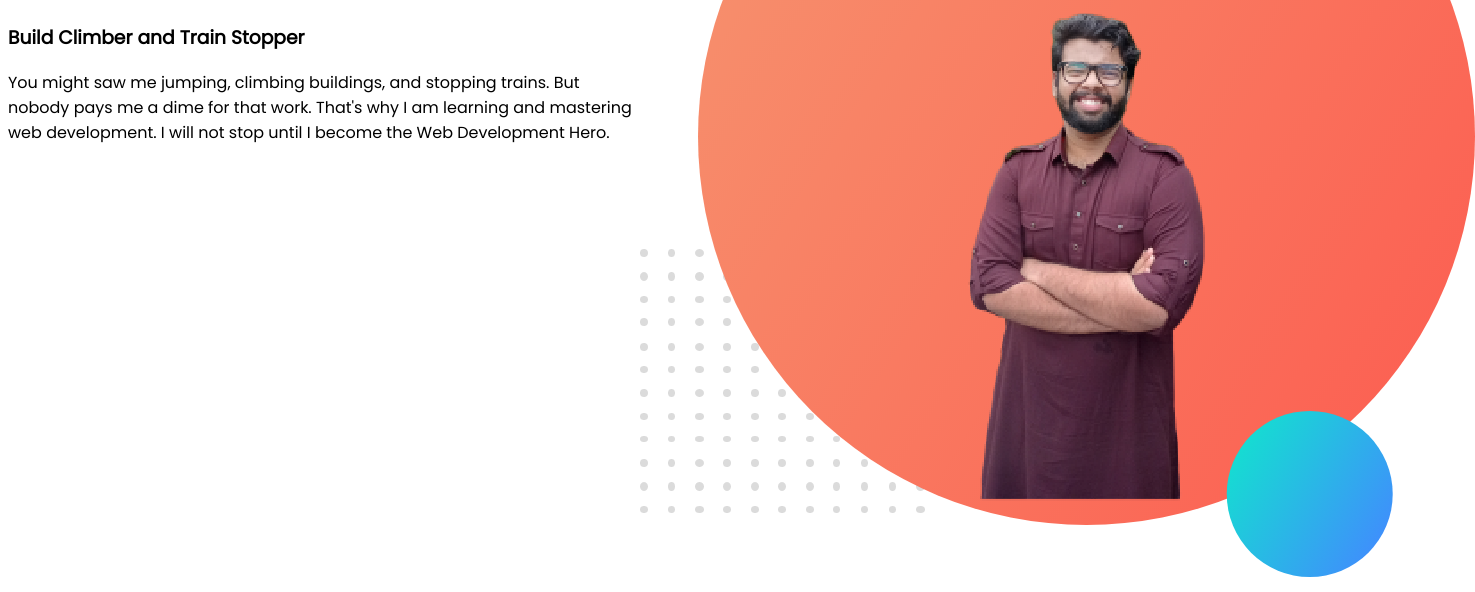
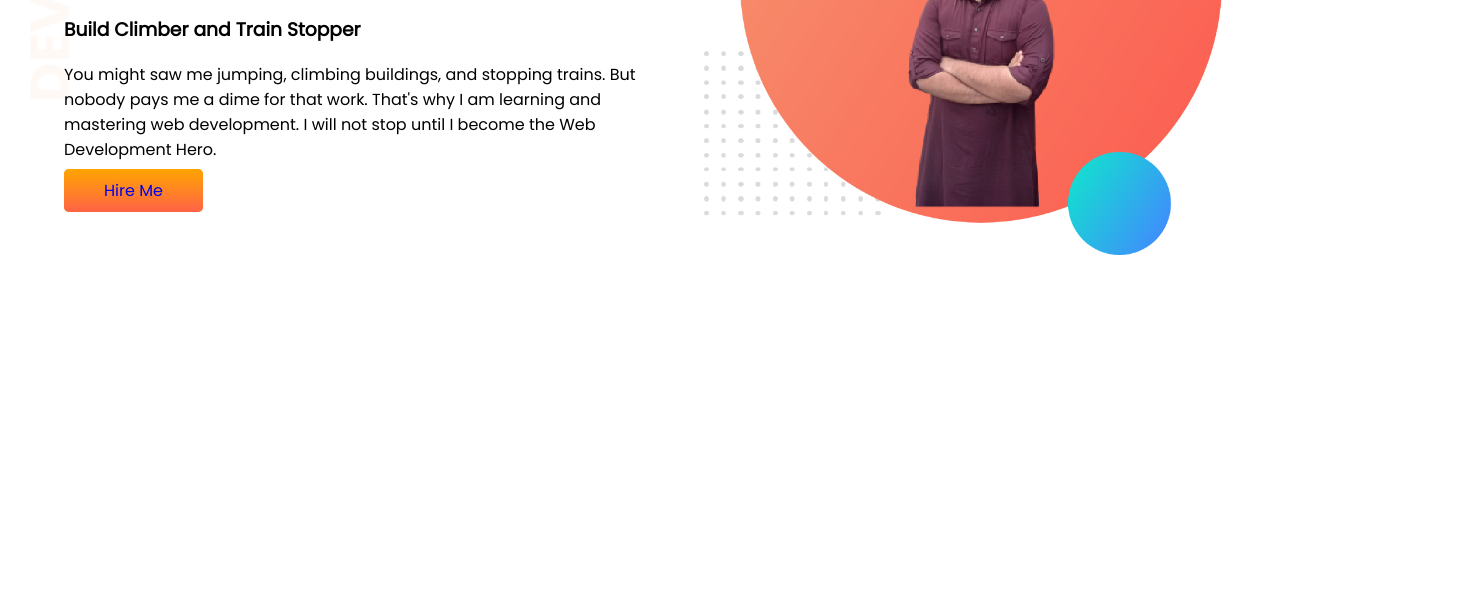
Before and after one commit to fardinkomol/portfolio-repo, a plain HTML site: page index.html in a window 1280 px wide. Shown: the part 260-852 px from the top of the page, 1475 px wide, since content can reach past the window. After the commit the page ends 800 px from the top, so only its background shows below. Drawn offline with Linux system fonts and the light colour scheme.

Commit message:
banner add

```diff
--- a/index.html
+++ b/index.html
@@ -14,7 +14,7 @@
 </head>
 
 <body>
-     <section>
+     <section class="top-banner">
           <div class="half-width">
                <h1>Welcome To</h1>
                <h1><span class="orange-color">Fardin Alam</span> World!</h1>
@@ -23,6 +23,10 @@
                     work.
                     That's why I am learning and mastering web development. I will not stop until I become the Web
                     Development Hero.</p>
+               <a class="link-button" target="_blank" "
+                    href="
+                    https://www.linkedin.com/in/fardin-alam-043912209?lipi=urn%3Ali%3Apage%3Ad_flagship3_profile_view_base_contact_details%3BjovmDp6wTYOXAanggVciSg%3D%3D">Hire
+                    Me</a>
           </div>
           <div class="half-width">
                <img src="my-bg-k.png" alt="">
--- a/style.css
+++ b/style.css
@@ -1,5 +1,6 @@
 body {
      font-family: 'Poppins', sans-serif;
+     margin: 0;
 }
 
 h1 {
@@ -16,4 +17,22 @@ section {
 
 .half-width {
      width: 50%;
+     padding-left: 5%;
 }
+
+.half-width img {
+     width: 90%;
+}
+
+.link-button {
+     text-decoration: none;
+     background-image: linear-gradient(orange, tomato);
+     background-color: orange;
+     padding: 10px 40px;
+     border-radius: 5px;
+}
+
+.top-banner {
+     background-image: url(images/top-banner.png);
+     background-repeat: no-repeat;
+}
```
